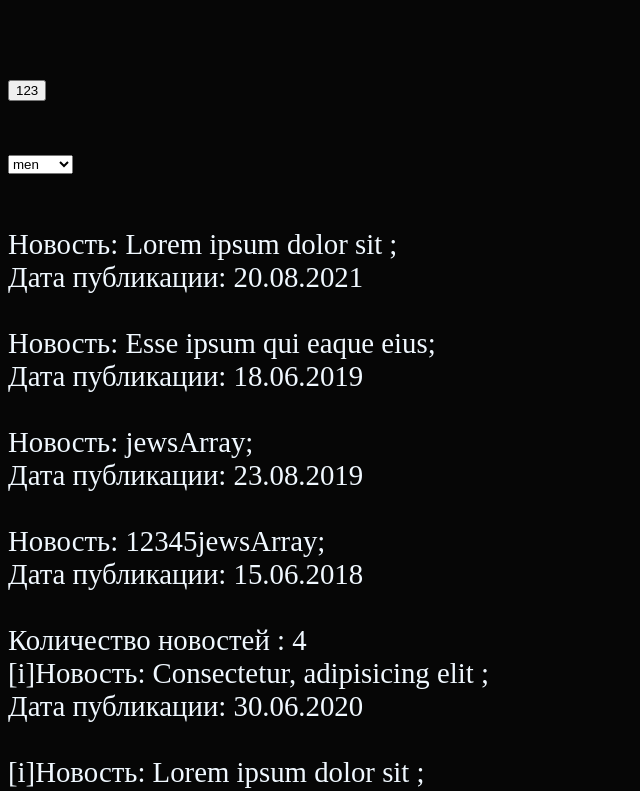
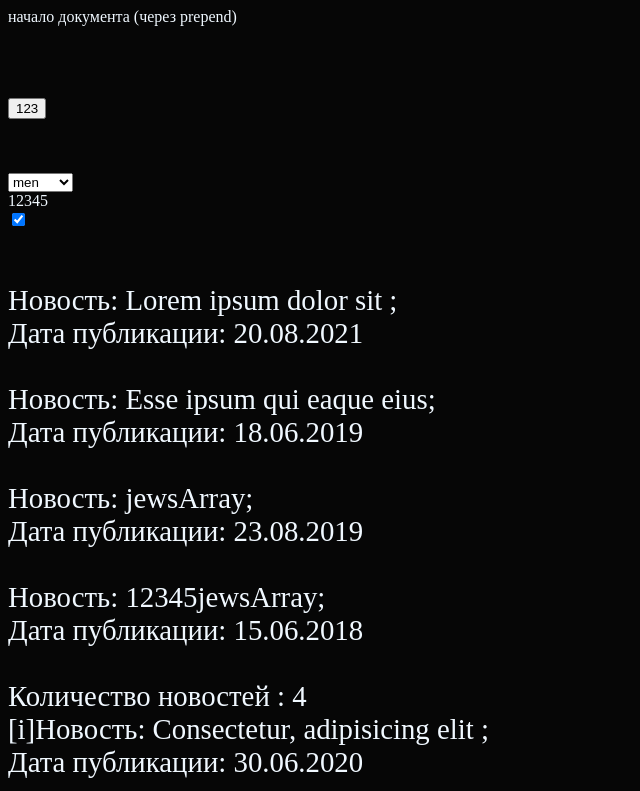
Before and after one commit to belkud/Homework, a website built with Vite: page index.html in a window 1280 px wide. Shown: the top 791 px of the page, without its empty margins (0-640 px from the left). Built offline with nearby package versions, Linux system fonts and the light colour scheme.

Commit message:
prepend_append

```diff
--- a/index.html
+++ b/index.html
@@ -12,7 +12,7 @@
   <link rel="stylesheet" href="src/style.css">
 </head>
 
-<body>
+<body data-about-new="Elephants">
   <br>
   <br>
   <br>
@@ -27,6 +27,18 @@
     <option value="women">women</option>
   </select>
 
+  <div id="myData"  data-about="testing" >12345</div>
+
+  <input type="checkbox" id="inputId" data-color-orange-red="colored" value="123eee" checked>
+
+  <style>
+   /* ['testing'] {
+
+   } */
+  </style>
+  <script>
+    // console.log(document.body.dataset.about)
+  </script>
   <br>
   <br>
   <br>
--- a/src/secondMain.ts
+++ b/src/secondMain.ts
@@ -2070,9 +2070,17 @@ let massive2 = [
     {c:4},
     {d:3},
 ]
+
+// massive2.forEach(el=>
+//     console.log(Object.values(el).sort((a, b)=> a - b))
+// )
+
+
+
+
 // console.log(...massive2.sort((a, b) => a - b));
-console.log(massive2[0].a);
-console.log(massive2[1].b);
+// console.log(massive2[0].a);
+// console.log(massive2[1].b);
 
 // for (let i = 0; i < massive2.length; i++) {
 //     Object.values(massive2[i])
@@ -2087,17 +2095,85 @@ console.log(massive2[1].b);
 
 
 
-
-//   <p> News1 Lorem ipsum dolor sit amet consectetur adipisicing elit. Dicta, magnam quibusdam explicabo quod ipsam officiis
-//     nemo alias illum labore. Esse ipsum qui eaque eius doloribus voluptates dolor facere aut. Commodi?</p>
-//   <p> News2 Lorem ipsum dolor sit amet consectetur adipisicing elit. Dicta, magnam quibusdam explicabo quod ipsam officiis
-//     nemo alias illum labore. Esse ipsum qui eaque eius doloribus voluptates dolor facere aut. Commodi?</p>
-//   <p> News3 Lorem ipsum dolor sit amet consectetur adipisicing elit. Dicta, magnam quibusdam explicabo quod ipsam officiis
-//     nemo alias illum labore. Esse ipsum qui eaque eius doloribus voluptates dolor facere aut. Commodi?</p>
-
-console.log(document.body instanceof HTMLBodyElement);
-console.log(document.body instanceof HTMLElement);
-console.log(newsPage instanceof HTMLElement);
-console.log(newsPage instanceof EventTarget);
-console.log(newsPage instanceof Node);
-console.log(newsPage.parentNode);
+// console.log(document.body instanceof HTMLBodyElement);
+// console.log(document.body instanceof HTMLElement);
+// console.log(newsPage instanceof HTMLElement);
+// console.log(newsPage instanceof EventTarget);
+// console.log(newsPage instanceof Node);
+// console.log(newsPage.parentNode);
+
+
+
+// document.body.imperator = {
+//     name: 'Caesar',
+//     age : 2000,
+// }
+// console.log(imperator.name);
+
+
+// document.body.myData = {
+//   name: 'Caesar',
+//   title: 'Imperator'
+// }
+// console.log(myData);
+
+// document.body.myData.innerHTML = '333'
+
+let myData = document.querySelector('#myData') as HTMLDivElement
+// console.log(myData.hasAttribute('class'));
+// console.log(myData.hasAttribute('id'));
+// console.log(myData.getAttributeNames());
+
+// myData.setAttribute('class', "test")
+
+// console.log(myData.hasAttribute('class'));
+// console.log(myData.getAttributeNames());
+
+
+// console.log(myData.outerHTML);
+
+
+console.log(document.body.dataset.aboutNew)
+
+console.log(myData.getAttributeNames());
+
+let attr = document.querySelector('[data-about]') //можем извлекать также как обычный id
+console.log(attr);
+
+// myData.myDat = {
+//   name: 'Caesar',
+//   title: 'Imperator'
+// };
+
+// console.log(myData.myDat.title);
+
+console.log(myData.hasAttribute('data-about')); // наличие атрибута
+console.log(myData.getAttribute('data-about')); // значение атрибута
+
+myData.setAttribute('data-about2', 'newAtrr') //устанавливает атрибут
+// console.log(myData.removeAttribute('data-about2')) //удаляет атрибут
+
+console.log(myData.dataset.about2);
+console.log(myData.attributes); // коллекция ВСЕХ атрибутов
+
+
+
+let inputId = document.querySelector('#inputId') as HTMLInputElement
+console.log(inputId.getAttribute('value'));
+console.log(inputId.getAttribute('type'));
+console.log(inputId.dataset.colorOrangeRed);// в кэмелкэйснотэйшэн читаеется
+
+
+console.log(inputId.attributes);
+
+
+//!!!!!!!!!!!!!!!!!!11 Изменение документа !!!!!!!!!!!!!!!!!!!!1
+
+let divStart =  document.createElement('div')  // в скобках имя тега
+divStart.innerHTML= 'начало документа (через prepend)'
+document.body.prepend(divStart) //! добавление в НАЧАЛО документа
+
+let divEnd =  document.createElement('div')  // в скобках имя тега
+divEnd.innerHTML = 'конец документа (через append)'
+document.body.append(divEnd) //! добавление в КОНЕЦ документа
+// console.log(div2.innerHTML);
```
